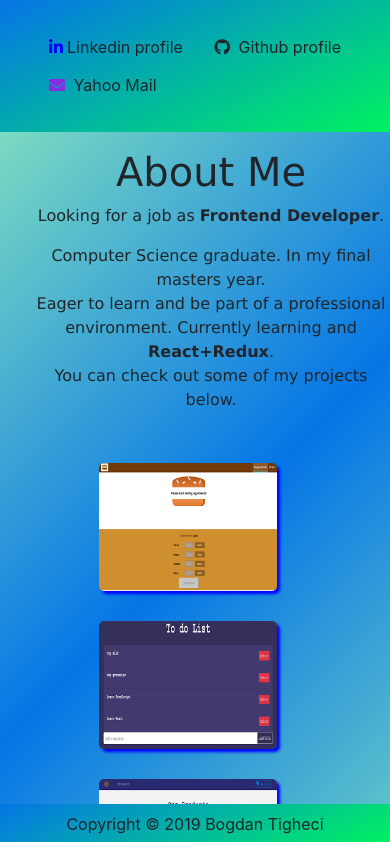
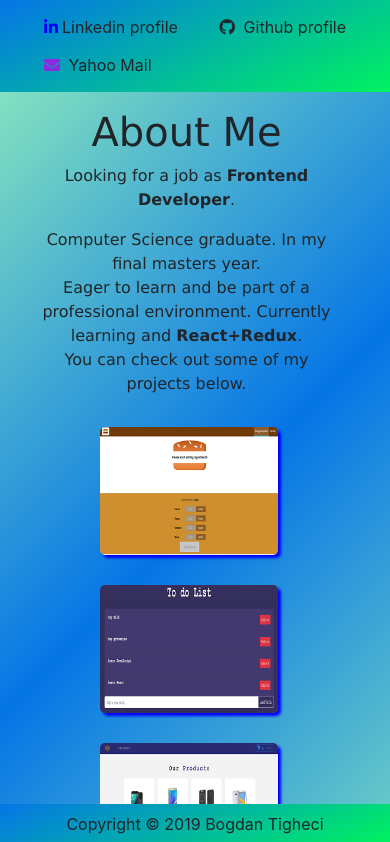
Before and after one commit to bogdantigheci/portfolio, a React (Create React App) app: page / in a window 390 px wide. Shown: the top 842 px of the page. Built offline with nearby package versions, Linux system fonts and the light colour scheme.

Commit message:
fixed media q

```diff
--- a/src/App.css
+++ /dev/null
@@ -1,5 +0,0 @@
-.App {
-  margin: 0;
-  padding: 0;
-  height: 100%;
-}
--- a/src/App.js
+++ b/src/App.js
@@ -1,5 +1,4 @@
 import React from 'react';
-import './App.css';
 import Header from './components/Header/Header';
 import Content from './components/Content/Content';
 import Footer from './components/Footer/Footer';
--- a/src/components/Content/Content.css
+++ b/src/components/Content/Content.css
@@ -2,7 +2,6 @@
   display: flex;
   flex-wrap: wrap;
   justify-content: space-between;
-  padding: 20px;
   width: 100%;
 }
 
@@ -10,14 +9,12 @@ img {
   flex: 0 45%;
   margin: 15px;
   height: 12rem;
-  text-align: center;
   cursor: pointer;
   border-radius: 5px;
   transition: 0.8s;
   box-sizing: border-box;
   border-radius: 5px;
   box-shadow: 3px 3px 3px blue;
-  max-width: 318px;
 }
 
 img:hover {
@@ -36,5 +33,9 @@ img:hover {
   img {
     height: 8rem;
     width: 80%;
+    margin-left: 1rem;
+  }
+  .about {
+    padding-right: 4rem;
   }
 }
--- a/src/components/Content/Content.js
+++ b/src/components/Content/Content.js
@@ -3,7 +3,7 @@ import './Content.css';
 const home = () => {
   return (
     <div>
-      <div className="about container-fluid">
+      <div className="about container-fluid justify-content-center">
         <h1>About Me</h1>
         <p>
           Looking for a job as <b>Frontend Developer</b>.
--- a/src/components/Header/Header.css
+++ b/src/components/Header/Header.css
@@ -11,10 +11,6 @@
 }
 
 .navbar a {
-  float: center;
-  display: block;
-  color: #f2f2f2;
-  text-align: center;
   padding: 0;
   text-decoration: none;
   font-size: 1rem;
--- a/src/components/Header/Header.js
+++ b/src/components/Header/Header.js
@@ -1,15 +1,15 @@
-import React from "react";
-import "./Header.css";
-import "@fortawesome/fontawesome-free/css/all.min.css";
-import "bootstrap-css-only/css/bootstrap.min.css";
-import { MDBIcon, MDBContainer, MDBBtn } from "mdbreact";
+import React from 'react';
+import './Header.css';
+import '@fortawesome/fontawesome-free/css/all.min.css';
+import 'bootstrap-css-only/css/bootstrap.min.css';
+import { MDBIcon, MDBContainer, MDBBtn } from 'mdbreact';
 
 const navbar = () => {
   return (
     <div className="navbar wrap">
       <MDBContainer>
         <a
-          href="https://www.linkedin.com/in/bogdan-tigheci-46413a149/"
+          href="https://www.linkedin.com/in/bogdantigheci"
           target="_blank"
           rel="noopener noreferrer"
         >
```
Also changed, not shown: src/logo.svg (deleted).
